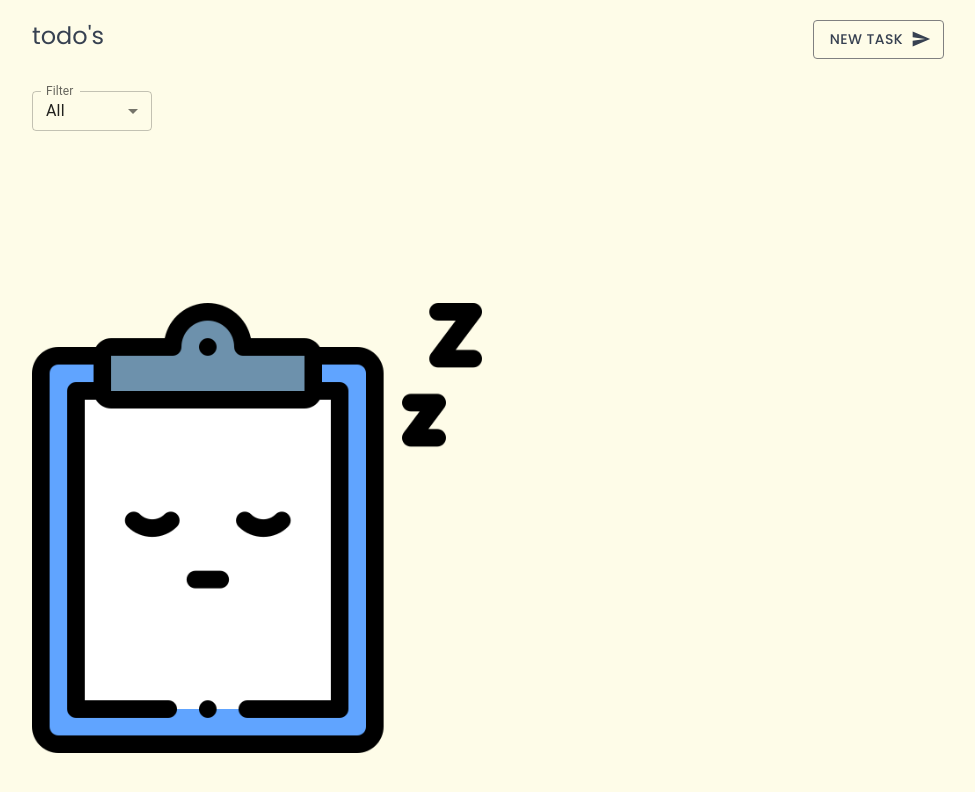
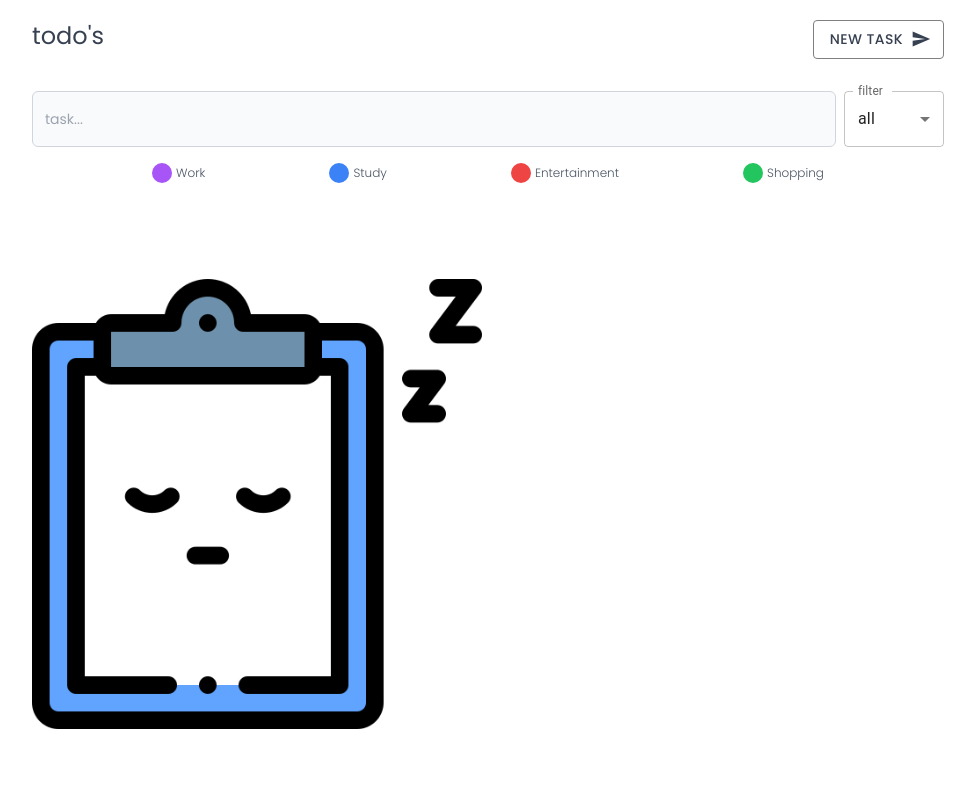
Before and after one commit to greybirbroman/my_todo, a React (Create React App) app: page / in a window 1280 px wide. Shown: the top 792 px of the page, without its empty margins (152-1127 px from the left). Built offline with nearby package versions, Linux system fonts and the light colour scheme.

Commit message:
add filterInputField

```diff
--- a/src/App.js
+++ b/src/App.js
@@ -6,6 +6,9 @@ import AddTodoModal from './components/AddTodoModal';
 import EditTodoModal from './components/EditTodoModal';
 import TasksList from './components/TasksList';
 import FilterSelect from './components/FilterSelect';
+import TagsFilterBar from './components/TagsFilterBar';
+import SearchInput from './components/SearchInput';
+import SearchFilterField from './components/SearchFilterField';
 
 function App() {
 
@@ -43,7 +46,7 @@ function App() {
   }
 
   return (
-    <div className='text-gray-700 py-5 px-10 mx-auto flex flex-col max-w-[992px] min-w-[400px] space-y-3 bg-yellow-50'>
+    <div className='text-gray-700 py-5 px-10 mx-auto flex flex-col max-w-[992px] min-w-[400px] space-y-3 bg-white'>
       {isModalAddOpen && (
         <AddTodoModal
           onCancelClick={toggleAddModal}
@@ -73,7 +76,9 @@ function App() {
       {!isModalAddOpen && !isModalEditOpen && (
         <>
           <AddTaskBar onAddClick={toggleAddModal} />
-          <FilterSelect onFilter={handleFilterTasks} filter={filter} setFilter={setFilter}/>
+          {/* <FilterSelect onFilter={handleFilterTasks} filter={filter} setFilter={setFilter}/> */}
+          <SearchFilterField onFilter={handleFilterTasks} filter={filter} setFilter={setFilter}/>
+          <TagsFilterBar activeTags={activeTags} />
           <TasksList
             tasks={tasks}
             onDelete={deleteTask}
--- a/src/components/FilterSelect.jsx
+++ b/src/components/FilterSelect.jsx
@@ -17,9 +17,9 @@ const FilterSelect = ({ onFilter, filter, setFilter }) => {
   };
 
   return (
-    <Box sx={{ maxWidth: 120 }}>
-      <FormControl size='small' fullWidth>
-        <InputLabel id='demo-simple-select-label'>Filter</InputLabel>
+    <Box sx={{ minWidth: 100, fontFamily: 'poppins', fontSize: '16px'}}>
+      <FormControl size='medium' fullWidth>
+        <InputLabel id='demo-simple-select-label'>filter</InputLabel>
         <Select
           labelId='demo-simple-select-label'
           id='demo-simple-select'
@@ -27,10 +27,10 @@ const FilterSelect = ({ onFilter, filter, setFilter }) => {
           label='Filter'
           onChange={handleChange}
         >
-          <MenuItem value='all'>All</MenuItem>
-          <MenuItem value='active'>Active</MenuItem>
-          <MenuItem value='completed'>Done</MenuItem>
-          <MenuItem value='low'>Low priority</MenuItem>
+          <MenuItem value='all'>all</MenuItem>
+          <MenuItem value='active'>active</MenuItem>
+          <MenuItem value='completed'>done</MenuItem>
+          <MenuItem value='low'>priority: low</MenuItem>
           <MenuItem value='work'>Work</MenuItem>
 
 
--- /dev/null
+++ b/src/components/SearchFilterField.jsx
@@ -0,0 +1,14 @@
+import React from 'react'
+import FilterSelect from './FilterSelect'
+import SearchInput from './SearchInput'
+
+const SearchFilterField = ({ onFilter, filter, setFilter }) => {
+  return (
+    <div className='flex gap-2'>
+      <SearchInput />
+      <FilterSelect onFilter={onFilter} filter={filter} setFilter={setFilter}/>
+    </div>
+  )
+}
+
+export default SearchFilterField
--- /dev/null
+++ b/src/components/SearchInput.jsx
@@ -0,0 +1,44 @@
+import React, { useState } from 'react'
+import useTasks from '../hooks/useTasks'
+import { useFormWithValidation } from '../hooks/useForm';
+
+const SearchInput = () => {
+    const [searchText, setSearchText] = useState('');
+    const [searchResults, setSearchResults] = useState(null);
+    const [searchTimeout, setSearchTimeout] = useState(null);
+    const { tasks } = useTasks()
+    const { values, setValues } = useFormWithValidation()
+
+    const handleSearchChange = (e) => {
+        clearTimeout(searchTimeout);
+        setValues({
+          search: e.target.value
+        });
+
+        setSearchTimeout(
+          setTimeout(() => {
+            const searchResults = tasks.filter(
+              (task) =>
+              task.title.toLowerCase().includes(searchText.toLowerCase()) || // ищем по совпадении в имени и названии запроса
+              task.description.toLowerCase().includes(searchText.toLowerCase())
+            );
+            setSearchResults(searchResults);
+          }, 500) // оттягиваем запрос на поиск если пользователь решит добавить к запросу что-то еще
+        );
+      };
+
+  return (
+    <input
+        className='w-full bg-gray-50 border border-gray-300 text-gray-900 text-sm rounded-md focus:ring-[#4649ff] focus:border-[#4649ff] outline-none block p-3'
+        type='text'
+        id='search'
+        name='search'
+        value={values.search}
+        placeholder={'task...'}
+        onChange={handleSearchChange}
+        required
+      />
+  )
+}
+
+export default SearchInput
--- /dev/null
+++ b/src/components/TagsFilterBar.jsx
@@ -0,0 +1,23 @@
+import React from 'react'
+import { categories } from '../utils/const'
+
+const TagsFilterBar = ({ activeTags }) => {
+  return (
+    <ul className='flex justify-evenly text-gray-600'>
+      {categories.map((category) => (
+        <li
+          key={category.id}
+          className={`flex py-1 px-1 gap-1 w-fit items-center rounded-full cursor-pointer`}
+          onClick={() => {}}
+        >
+          <div className={`h-5 w-5 rounded-full ${category.class}`}></div>
+          <button type='button' key={category.id} className={`font-light text-[12px]`}>
+            {category.name}
+          </button>
+        </li>
+      ))}
+    </ul>
+  )
+}
+
+export default TagsFilterBar
--- a/src/components/Task.jsx
+++ b/src/components/Task.jsx
@@ -5,7 +5,7 @@ import TaskSettings from './TaskSettings';
 
 const Task = ({ task, onDelete, onToggleStatus, onEdit, setSelectedTask }) => {
   const { description, title, id, category, priority } = task;
-
+console.log(task);
   function handleDelete() {
     onDelete(id)
   }
@@ -20,7 +20,7 @@ const Task = ({ task, onDelete, onToggleStatus, onEdit, setSelectedTask }) => {
   }
 
  function getTaskColorByPriority(priority) {
-    if(priority === 'medium') return 'bg-yellow-200'
+    if(priority === 'medium') return 'bg-[#FFF9DE]'
     if(priority === 'low') return 'bg-green-200'
     return 'bg-red-200'
   }
@@ -29,7 +29,7 @@ const Task = ({ task, onDelete, onToggleStatus, onEdit, setSelectedTask }) => {
     <li
       className={`w-full ${
         task.completed ? 'bg-gray-100 opacity-70' : getTaskColorByPriority(priority)
-      } rounded-xl py-2 px-3 space-y-3 border border-gray-600 shadow-lg`}
+      } rounded-xl py-2 px-3 space-y-3 shadow-md`}
     >
       <div
         className={`flex justify-between ${
@@ -50,13 +50,13 @@ const Task = ({ task, onDelete, onToggleStatus, onEdit, setSelectedTask }) => {
               <li key={tag.id} className='w-fit list-none py-1 px-1 font-light'>
               <div className='flex items-center gap-1'>
                   <div className={`w-5 h-5 rounded-full flex items-center justify-center ${tag.class}`}></div>
-                  <p className={`text-[14px] ${''}`}>{tag.name}</p>
+                  {/* <p className={`text-[14px] ${''}`}>{tag.name}</p> */}
               </div>
              </li>
             ))}
         </ul>
         <div
-        className='flex items-center cursor-pointer'
+        className='flex items-center justify-between cursor-pointer'
         onClick={handleChangeStatus}
         >
           <span
@@ -64,7 +64,7 @@ const Task = ({ task, onDelete, onToggleStatus, onEdit, setSelectedTask }) => {
               task.completed ? 'text-gray-500' : 'text-gray-700'
             }`}
           >
-            Done
+            done
           </span>
           <CheckboxLabel checked={task.completed}></CheckboxLabel>
         </div>
--- a/src/components/TasksList.jsx
+++ b/src/components/TasksList.jsx
@@ -1,5 +1,5 @@
 import { useMemo } from 'react';
-import { categories } from "../utils/const";
+import { categories } from '../utils/const';
 import Task from './Task';
 import noTask from '../images/no-task.png';
 
@@ -12,25 +12,22 @@ export const TasksList = ({
   priority,
   filter,
 }) => {
-
   const filteredTasks = useMemo(() => {
     switch (filter) {
       case 'all':
         return tasks;
       case 'active':
         return tasks.filter((task) => !task.completed);
-      case 'work':
-        return tasks.filter((task) => task.category && task.category.name === 'Work');
       case 'completed':
         return tasks.filter((task) => task.completed);
       case 'low':
         return tasks.filter((task) => task.priority === 'low');
+      case 'work': // Делаем проверку на undefined чтобы избежать ошибки, если у задачи нет категории.
+        return tasks.filter((task) => task.category?.[0]?.name === 'Work');
       default:
         return tasks;
     }
   }, [tasks, filter]);
-
-
 
   const renderTasks = (tasks) => {
     if (tasks.length) {
@@ -56,7 +53,7 @@ export const TasksList = ({
   };
 
   return (
-    <ul className='grid grid-cols-2 sm:grid-cols-1 items-start justify-center gap-3 pt-20 sm:pt-10'>
+    <ul className='grid grid-cols-2 sm:grid-cols-1 items-start justify-center gap-3'>
       {renderTasks(filteredTasks)}
     </ul>
   );
--- a/src/index.css
+++ b/src/index.css
@@ -9,5 +9,6 @@
 }
 
 body {
-    background-color: rgb(254 252 232);
+    /* background-color: rgb(254 252 232); */
+    background-color: '#FFF9DE';
 }
--- a/src/utils/const.js
+++ b/src/utils/const.js
@@ -1,12 +1,12 @@
 export const categories = [
     {
       id: 1,
-      class: 'bg-green-500',
+      class: 'bg-purple-500',
       name: 'Work',
     },
     {
       id: 2,
-      class: 'bg-orange-500',
+      class: 'bg-blue-500',
       name: 'Study',
     },
     {
@@ -16,7 +16,7 @@ export const categories = [
     },
     {
       id: 4,
-      class: 'bg-cyan-500',
+      class: 'bg-green-500',
       name: 'Shopping',
     },
   ];
```
